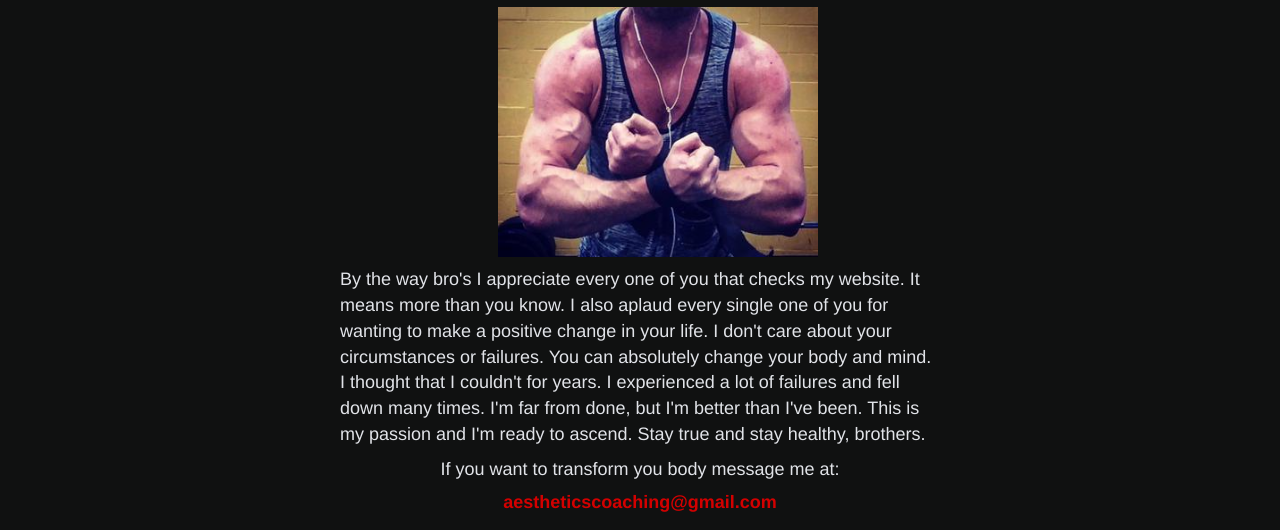
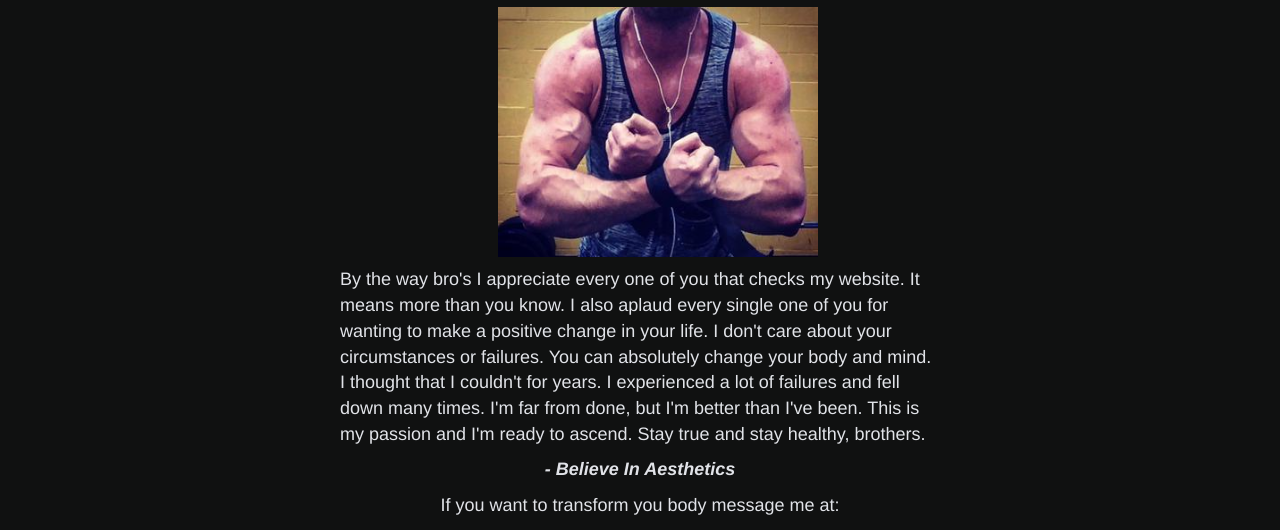
Before and after one commit to Kade-Nichols/Believe-In-Aesthetics, a website: page index.html in a window 1280 px wide. Shown: the part 1151-1681 px from the top of the page. Drawn offline with nearby package versions, Linux system fonts and the light colour scheme.

Commit message:
Add files via upload

```diff
--- a/index.html
+++ b/index.html
@@ -73,6 +73,7 @@
             I was on cloud-9. THIS is what training is supposed feel like. I gained combined with water, glycogen,
             and tissue a total of 40 pounds over the span of five months. Was a great training cycle.
           </p>
+
           <img src="images/progress-6.jpg"  class="img-responsive col-xs-12 col-md-push-3" style="max-width: 350px; padding-bottom: 10px;">
           <p class="col-xs-12">
             By the way bro's I appreciate every one of you that checks my website. It means more than you know. I also aplaud every single one of you for wanting to make a
@@ -80,7 +81,14 @@
             I thought that I couldn't for years. I experienced a lot of failures and fell down many times. I'm far from done, but I'm better than
             I've been. This is my passion and I'm ready to ascend. Stay true and stay healthy, brothers.
           </p>
-              <div class="col-xs-12 text-center"
+          <p class="col-xs-12 text-center">
+            <strong>
+              <i>
+                - Believe In Aesthetics
+              </i>
+            </strong>
+          </p>
+          <div class="col-xs-12 text-center">
             <p>If you want to transform you body message me at:</p>
             <h4><strong><a href="mailto:aestheticscoaching@gmail.com" class="linktag">aestheticscoaching@gmail.com</a></strong></h4>
           </div>
```
Lines whose indentation alone changed are shown as unchanged.
